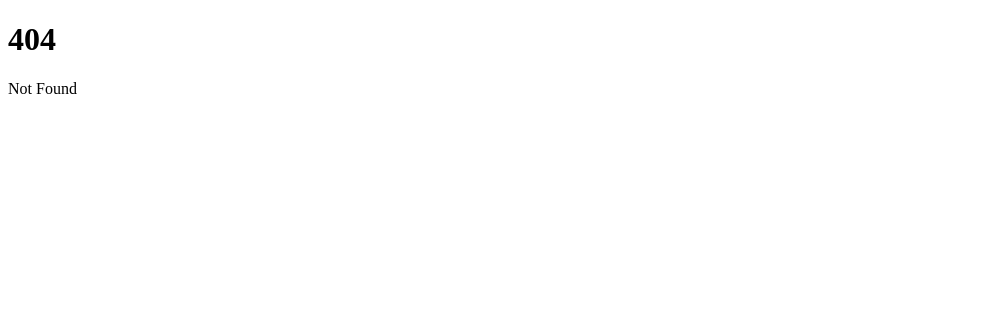
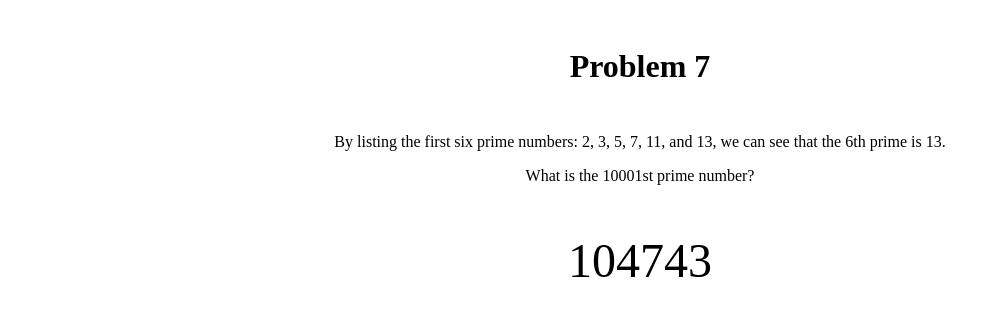
Before and after one commit to jmilesporter/project-euler, a SvelteKit app: page /problem-7 in a window 1280 px wide. Before the commit this address had no page. Shown: the top 316 px of the page, without its empty margins (0-996 px from the left). Built offline with nearby package versions, Linux system fonts and the light colour scheme.

Commit message:
Problem 7.

```diff
--- /dev/null
+++ b/src/routes/(problems)/problem-7/+page.svelte
@@ -0,0 +1,51 @@
+<script>
+	function isPrime(n) {
+		if (n < 2) {
+			return false;
+		}
+		for (let i = 2; i <= Math.sqrt(n); i++) {
+			if (n % i === 0) {
+				return false;
+			}
+		}
+		return true;
+	}
+	// given a natural number 'n', determine
+	// if the number is prime or not
+	function countPrimes() {
+		let primes = [];
+		for (let i = 2; i <= 1000000; i++) {
+			if (isPrime(i)) {
+				primes.push(i);
+			}
+		}
+
+		return primes[10000];
+	}
+	let answer = countPrimes();
+</script>
+
+<h1>Problem 7</h1>
+
+<p>
+	By listing the first six prime numbers: 2, 3, 5, 7, 11, and 13, we can see that the 6th prime is
+	13.
+</p>
+<p>What is the 10001st prime number?</p>
+
+<p class="answer">{answer}</p>
+
+<style>
+	h1 {
+		text-align: center;
+		margin: 1.5em;
+	}
+	p {
+		text-align: center;
+	}
+	.answer {
+		text-align: center;
+		font-size: xxx-large;
+		align-items: center;
+	}
+</style>
```
